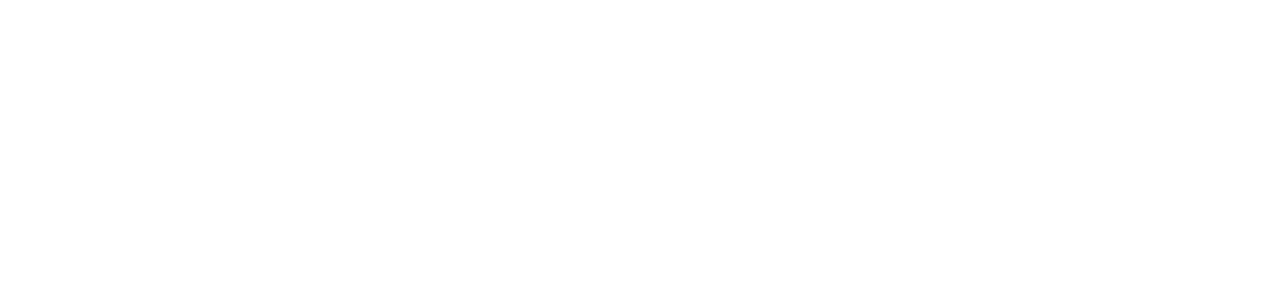
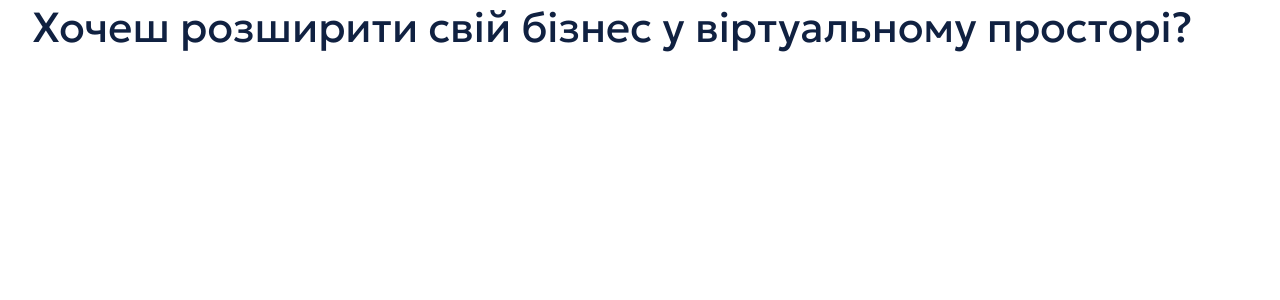
Before and after one commit to SoftRyzen-internship/spilno, a Next.js app: page / in a window 1280 px wide. Shown: the top 300 px of the page. Built offline with nearby package versions, Linux system fonts and the light colour scheme.

Commit message:
Adds SectionTitle componenent

```diff
--- a/src/app/page.tsx
+++ b/src/app/page.tsx
@@ -1,3 +1,16 @@
+import { SectionTitle } from '@/components/ui/SectionTitle';
+
 export default function Home() {
-  return <div></div>;
+  return (
+    <div>
+      <div className="container">
+        <SectionTitle
+        // Стили, для того, чтобы проверить отбражение в секции About
+        // className="text-[18px]/[1.3] md:text-[20px]/[1.3] xl:text-[34px]/[1.3]"
+        >
+          Хочеш розширити свій бізнес у віртуальному просторі?
+        </SectionTitle>
+      </div>
+    </div>
+  );
 }
--- /dev/null
+++ b/src/components/ui/SectionTitle/SectionTitle.tsx
@@ -0,0 +1,25 @@
+import { cn } from '@/utils/cn';
+
+import { Props } from './types';
+
+export const SectionTitle: React.FC<Props> = ({
+  children,
+  className = '',
+  isWhite = false,
+  isCentered = false,
+}) => {
+  return (
+    <h2
+      className={cn(
+        'font-geologica text-[20px]/[1.35] text-headline md:text-[24px] xl:text-[42px]',
+        {
+          'text-white': isWhite,
+          'text-center': isCentered,
+        },
+        className,
+      )}
+    >
+      {children}
+    </h2>
+  );
+};
--- /dev/null
+++ b/src/components/ui/SectionTitle/index.ts
@@ -0,0 +1 @@
+export * from './SectionTitle';
--- /dev/null
+++ b/src/components/ui/SectionTitle/types.ts
@@ -0,0 +1,8 @@
+import { ReactNode } from 'react';
+
+export type Props = {
+  children: ReactNode;
+  className?: string;
+  isWhite?: boolean;
+  isCentered?: boolean;
+};
```
Also changed, not shown: 1 other file (tests, documents, lock files or other folders).
